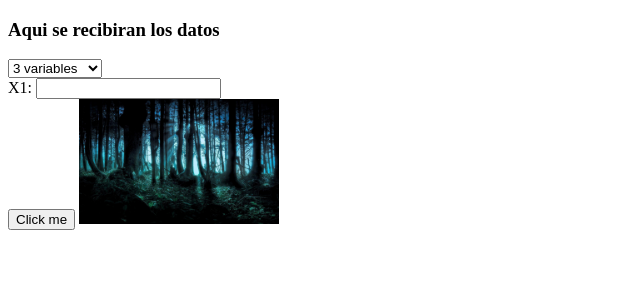
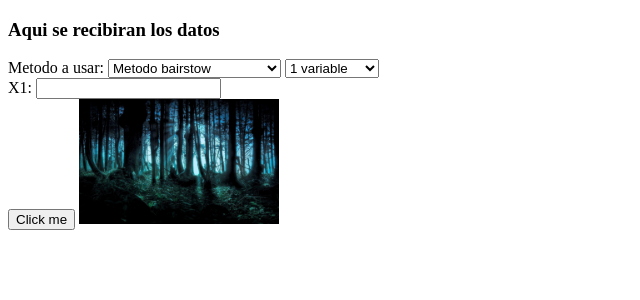
Before and after one commit to TheSdSarus/MetodosNumericos, a Django app: page /inputData/ in a window 1280 px wide. Shown: the top 300 px of the page, without its empty margins (0-640 px from the left). Run offline with Django 3.2, Linux system fonts and the light colour scheme.

Commit message:
tratando de obtener que metodo quiere el suusario

```diff
--- a/MNproject/core/static/logicInputData.js
+++ b/MNproject/core/static/inputdata.js
@@ -17,6 +17,7 @@ function main(){
     }
     select.addEventListener("change",eventFunction);
 }
+
 function eventFunction(){
     removeAllChildNodes(container);
     let value = this.options[this.selectedIndex].value;
@@ -99,6 +100,7 @@ function accion() {
             x9 = 0;
         }
     }
+    return [x0,x1,x2,x3,x4,x5,x6,x7,x8,x9];
 
     window.location.href = URL_WEB+"passData/?can=" + value+ "&x0="+x0+"&x1="+x1+"&x2="+x2+"&x3="+x3+"&x4="+x4+"&x5="+x5+"&x6="+x6+"&x7="+x7+"&x8="+x8+"&x9="+x9+"";
 }
--- /dev/null
+++ b/MNproject/core/static/main.js
@@ -0,0 +1,26 @@
+
+function main(){
+    var method = document.getElementById("method");
+
+    if(method == null){
+        console.log("No encontro el ID 'method'");
+        return;
+    }
+
+    method.addEventListener("change",funMethod);
+
+}
+function funMethod(){
+    let valMethod = this.value;
+    if(valMethod == "bairstow"){
+        console.log("bairstow Method!!");
+    }else if(valMethod == "muller"){
+        console.log("muller Method!!");
+    }else if(valMethod == "newton"){
+        console.log("newton Method!!");
+    }else{
+        console.log("NOTHING Method!!");
+    }
+}
+
+main();
--- a/MNproject/core/templates/inputData.html
+++ b/MNproject/core/templates/inputData.html
@@ -9,10 +9,17 @@
 <body>
     <h3>Aqui se recibiran los datos</h3>
     <form>
+        <label for="tipo" > Metodo a usar: </label>
+        <select name="method" id="method">
+            <option value="bairstow">Metodo bairstow</option>
+            <option value="muller">Metodo Muller</option>
+            <option value="newton">Metodo Newton Raphson</option>
+        </select>
+
         <select name="coef" id="coeficientes">
-            <option value="1">1 variable</option>
+            <option value="1" selected>1 variable</option>
             <option value="2">2 variables</option>
-            <option value="3" selected>3 variables</option>
+            <option value="3" >3 variables</option>
             <option value="4">4 variables</option>
             <option value="5">5 variables</option>
             <option value="6">6 variables</option>
@@ -36,7 +43,8 @@
     <img src="{% static 'deepForest.jpg' %}" width="200 px">
 
 </body>
-<script src="{% static 'logicInputData.js' %}">
+
+<script src="{% static 'main.js' %}" type="module">
         //aqui se llamaran a los archivos que haran logica de js
 </script>
 
```
